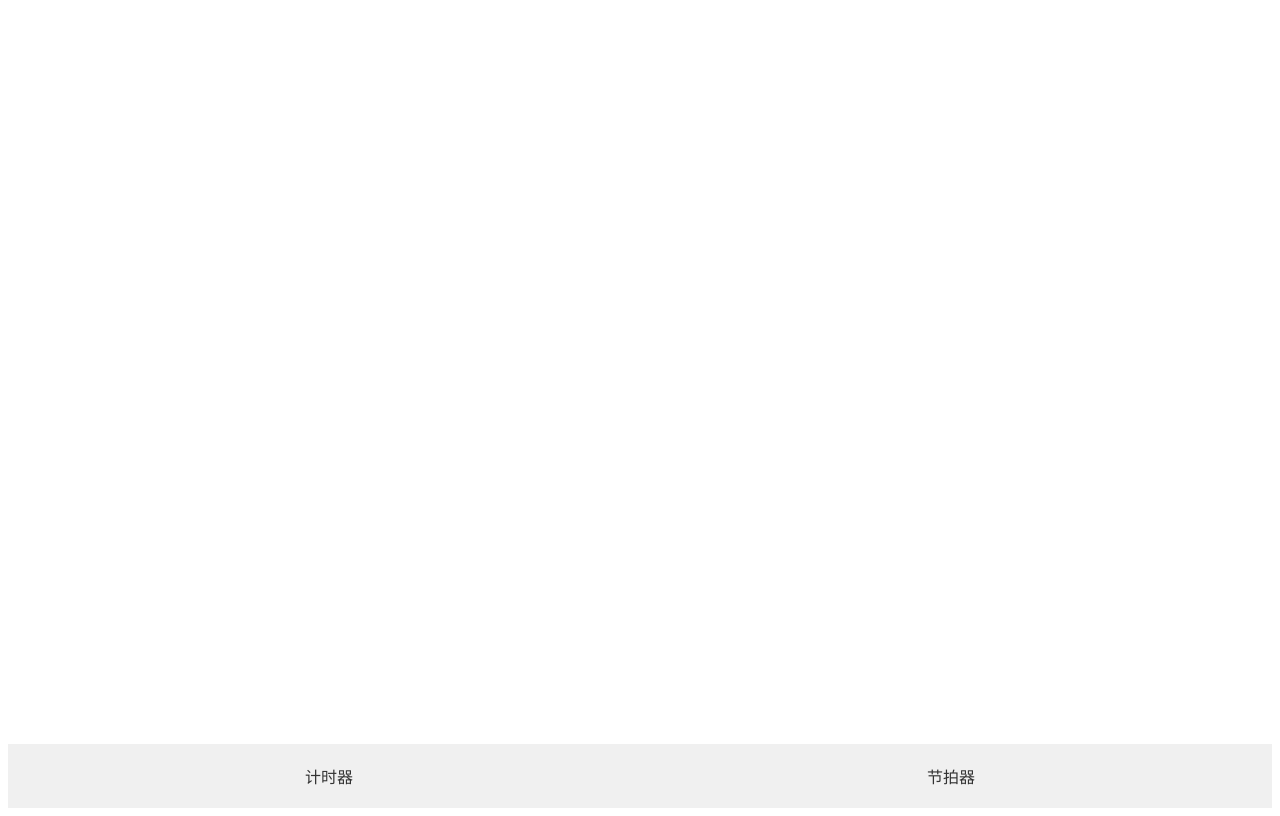
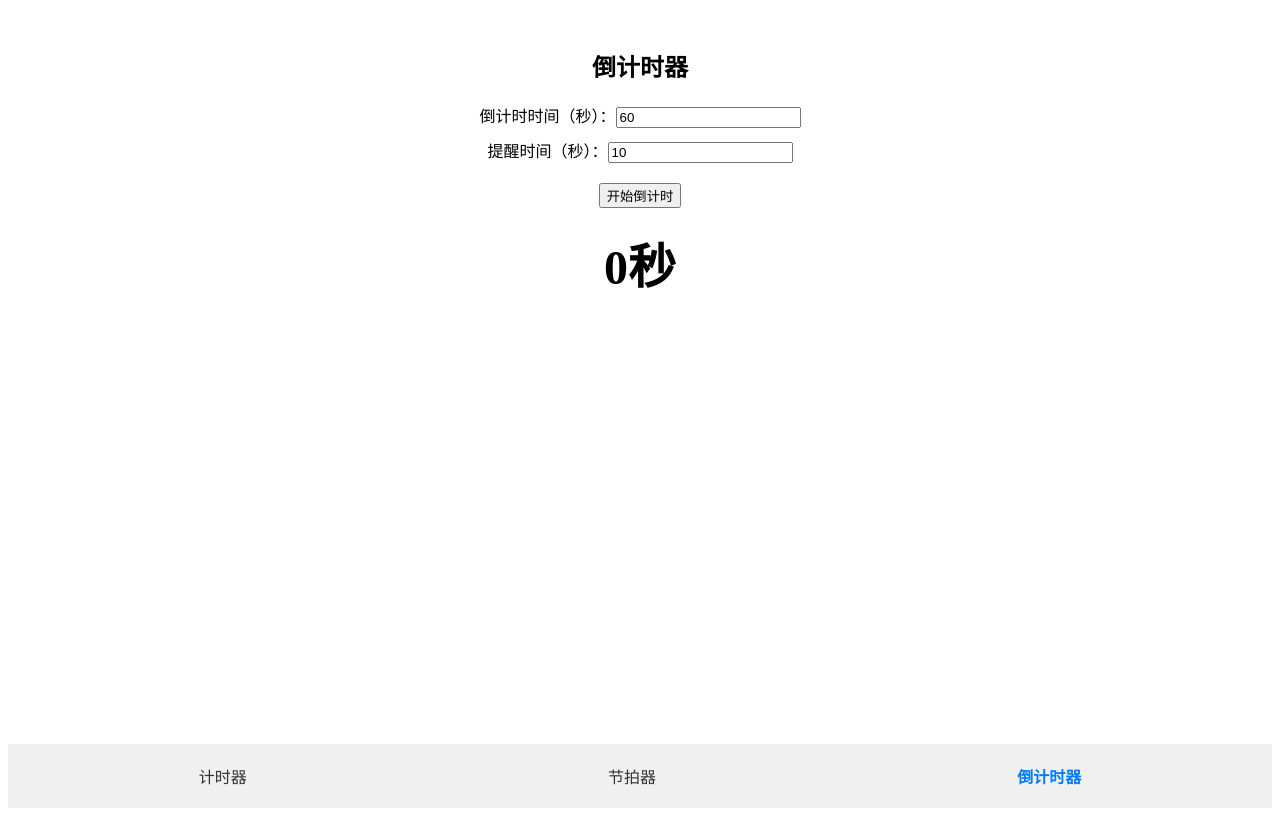
Before and after one commit to bitsf/remember_helper, a Vue app: page /countdown in a window 1280 px wide. Before the commit this address had no page. Built offline with nearby package versions, Linux system fonts and the light colour scheme.

Commit message:
1. 增加倒计时页面 2. 可设置倒计时时长 3. 可设置提醒时长 4. 可闭眼点击停止

```diff
--- a/src/App.vue
+++ b/src/App.vue
@@ -4,6 +4,7 @@
     <nav>
       <router-link to="/">计时器</router-link>
       <router-link to="/metronome">节拍器</router-link>
+      <router-link to="/countdown">倒计时器</router-link>
     </nav>
   </div>
 </template>
--- /dev/null
+++ b/src/components/CountdownTimer.vue
@@ -0,0 +1,109 @@
+<template>
+    <div class="countdown-timer">
+        <h2>倒计时器</h2>
+        <div class="input-group">
+            <div class="input-field">
+                <label>倒计时时间（秒）：</label>
+                <input type="number" v-model="countdownTime" />
+            </div>
+            <div class="input-field">
+                <label>提醒时间（秒）：</label>
+                <input type="number" v-model="reminderTime" />
+            </div>
+        </div>
+        <button @click="startCountdown" :disabled="isRunning">开始倒计时</button>
+        <div class="timer-display">
+            {{ currentTime }}秒
+        </div>
+
+        <div class="click-area-right" @click="handleScreenClick" v-if="isRunning"></div>
+    </div>
+</template>
+
+<script setup>
+import { ref } from 'vue';
+
+const countdownTime = ref(60); // 默认倒计时时间
+const reminderTime = ref(10); // 默认提醒时间
+const currentTime = ref(0);
+let intervalId = null;
+const isRunning = ref(false); // 新增的状态变量，用于控制计时器状态
+
+// 音频文件
+const countdownSound = new Audio('/sounds/notification.mp3'); // 倒计时结束音效
+const reminderSound = new Audio('/sounds/metronome-click.ogg'); // 提醒音效
+
+const startCountdown = () => {
+    currentTime.value = countdownTime.value;
+    clearInterval(intervalId); // 清除之前的计时器
+    isRunning.value = true; // 开始计时，设置为运行状态
+
+    intervalId = setInterval(() => {
+        currentTime.value--;
+
+        // 播放提醒音效
+        if (currentTime.value % reminderTime.value === 0 && currentTime.value > 0) {
+            reminderSound.currentTime = 0; // 重置播放位置
+            reminderSound.play();
+        }
+
+        // 倒计时结束
+        if (currentTime.value <= 0) {
+            stopCountdown();
+        }
+    }, 1000);
+};
+
+const stopCountdown = () => {
+    clearInterval(intervalId); // 停止计时
+    isRunning.value = false; // 设置为非运行状态
+    countdownSound.currentTime = 0; // 重置播放位置
+    countdownSound.play(); // 播放倒计时结束音效
+}
+
+// 点击事件处理函数
+const handleScreenClick = (event) => {
+    if (event.clientX > window.innerWidth / 2) { // 点击右侧
+        stopCountdown();
+    }
+};
+</script>
+
+<style scoped>
+.countdown-timer {
+    text-align: center;
+    margin-top: 20px;
+}
+
+.input-group {
+    margin: 20px 0;
+}
+
+.input-field {
+    margin: 10px 0;
+}
+
+.timer-display {
+    font-size: 48px;
+    margin: 20px 0;
+    font-weight: bold;
+    position: relative;
+    z-index: 10;
+  }
+
+.click-area-right {
+    position: fixed;
+    top: 0;
+    right: 0;
+    width: 50%;
+    height: 100%;
+    cursor: pointer;
+    background-color: red;
+  }
+
+.debug-box {
+    margin-top: 20px;
+    font-size: 18px;
+    color: #555;
+}
+</style>
--- a/src/router.js
+++ b/src/router.js
@@ -1,10 +1,12 @@
 import { createRouter, createWebHistory } from 'vue-router';
 import Timer from './components/Timer.vue';  // 计时器组件
 import Metronome from './components/Metronome.vue';  // 节拍器组件
+import CountdownTimer from './components/CountdownTimer.vue'; // 倒计时器组件
 
 const routes = [
   { path: '/', component: Timer, name: 'Timer' },
   { path: '/metronome', component: Metronome, name: 'Metronome' },
+  { path: '/countdown', component: CountdownTimer, name: 'CountdownTimer' },
 ];
 
 const router = createRouter({
```
